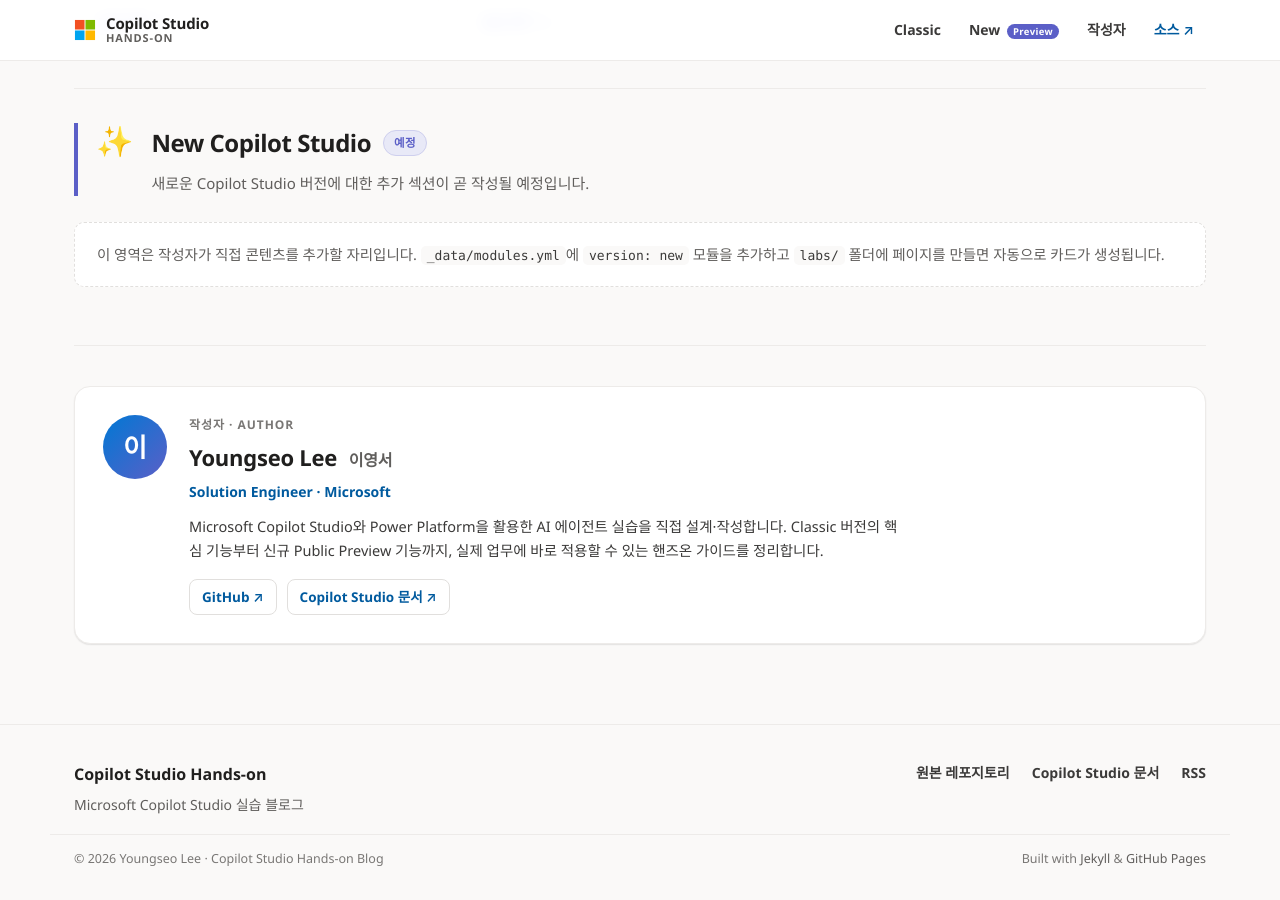
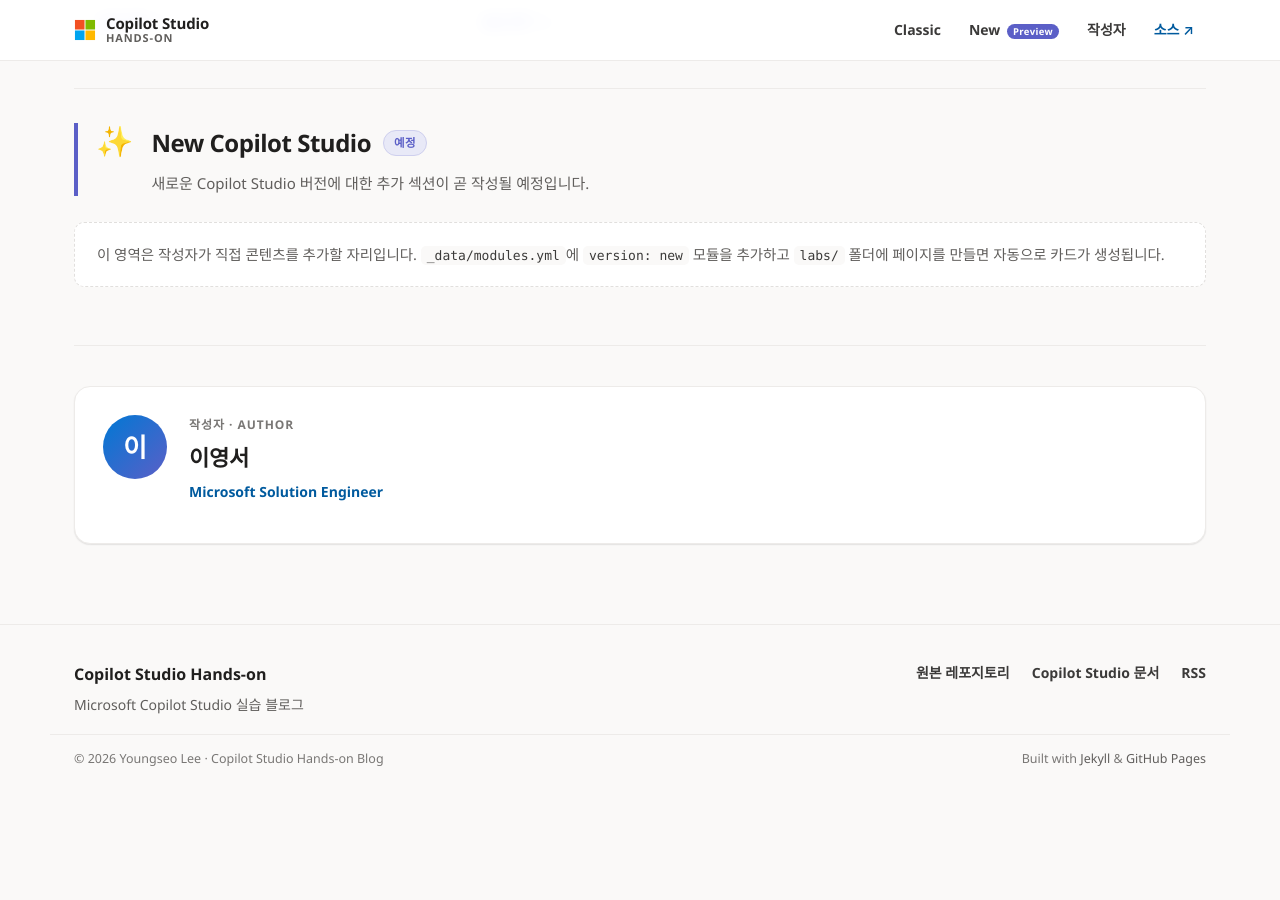
Before and after one commit to baby-crows/Copilot-Studio-Handson-Blog, a Jekyll site: the page built from index.html, in a window 1280 px wide and 900 px high, scrolled down 3176 px. Built offline with Jekyll 4.4.1, drawn with Linux system fonts in a browser that asks for light colours; after the commit the page ends 3976 px from its top, so only the background shows below that.

Commit message:
Simplify author card to name + role only

```diff
--- a/_layouts/home.html
+++ b/_layouts/home.html
@@ -68,17 +68,8 @@
       <div class="author-avatar" aria-hidden="true">이</div>
       <div class="author-body">
         <p class="author-eyebrow">작성자 · Author</p>
-        <h2 class="author-name">{{ site.author }} <span class="author-name-kr">이영서</span></h2>
-        <p class="author-role">Solution Engineer · Microsoft</p>
-        <p class="author-bio">
-          Microsoft Copilot Studio와 Power Platform을 활용한 AI 에이전트 실습을 직접 설계·작성합니다.
-          Classic 버전의 핵심 기능부터 신규 Public Preview 기능까지, 실제 업무에 바로 적용할 수 있는
-          핸즈온 가이드를 정리합니다.
-        </p>
-        <div class="author-links">
-          <a href="https://github.com/baby-crows/Copilot-Studio-Hands-on" target="_blank" rel="noopener">GitHub ↗</a>
-          <a href="https://learn.microsoft.com/microsoft-copilot-studio/" target="_blank" rel="noopener">Copilot Studio 문서 ↗</a>
-        </div>
+        <h2 class="author-name">이영서</h2>
+        <p class="author-role">Microsoft Solution Engineer</p>
       </div>
     </div>
   </section>
```
